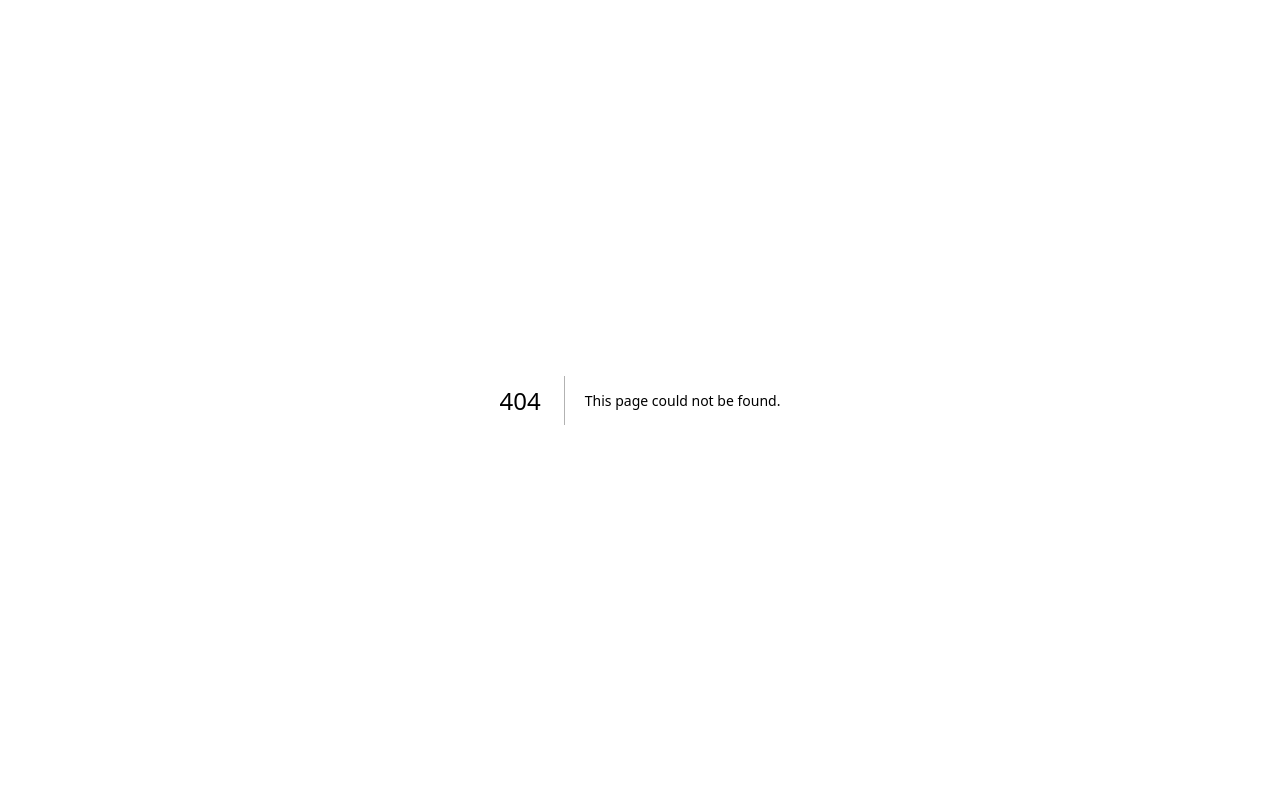
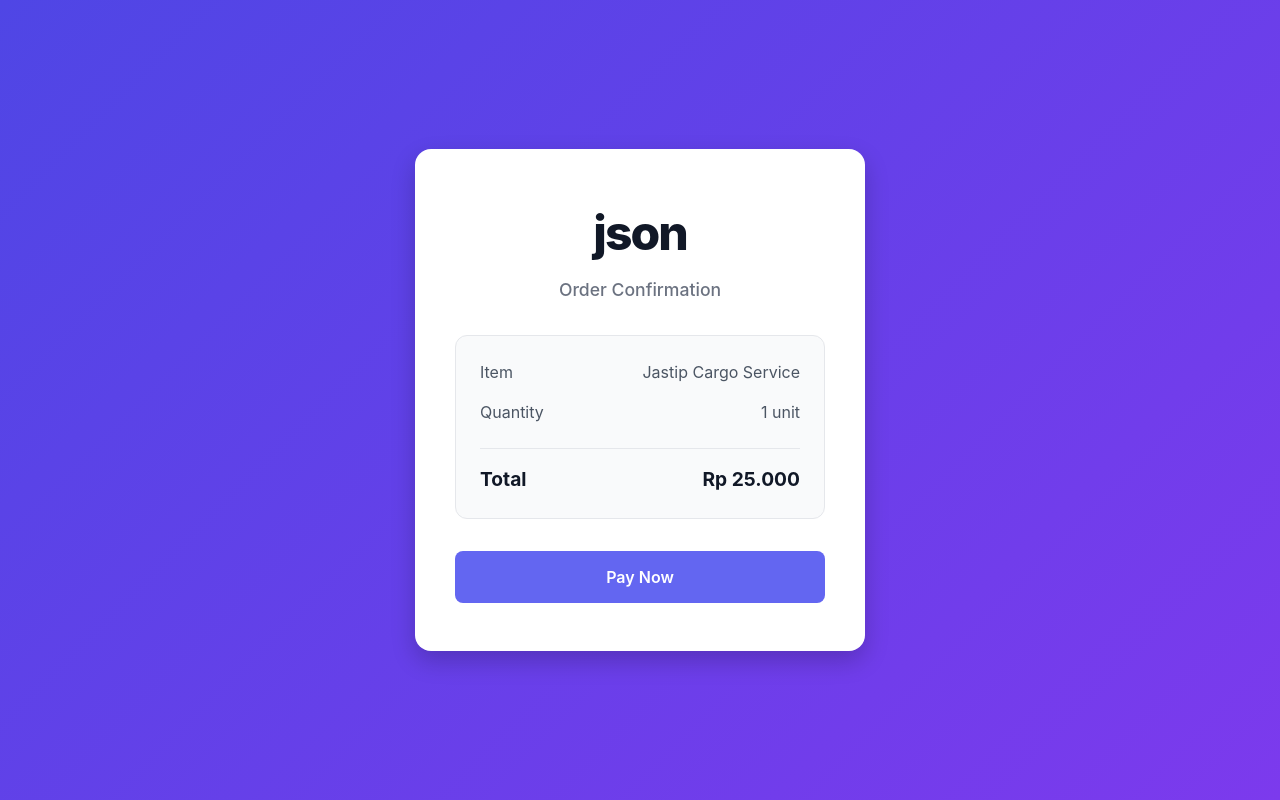
Before and after one commit to advprog-2026-B9-project/json-frontend, a Next.js app: page /order in a window 1280 px wide. Before the commit this address had no page. Built offline with nearby package versions, Linux system fonts and the light colour scheme.

Commit message:
feat(order): implement order checkout UI and backend integration

```diff
--- /dev/null
+++ b/app/order/order.module.css
@@ -0,0 +1,93 @@
+.container {
+  display: flex;
+  flex-direction: column;
+  justify-content: center;
+  align-items: center;
+  min-height: 100vh;
+  background: linear-gradient(135deg, #4f46e5 0%, #7c3aed 100%);
+  font-family: 'Inter', sans-serif;
+}
+
+.orderBox {
+  background-color: #ffffff;
+  padding: 3rem 2.5rem;
+  border-radius: 1rem;
+  box-shadow: 0 10px 25px rgba(0, 0, 0, 0.2);
+  width: 100%;
+  max-width: 450px;
+  display: flex;
+  flex-direction: column;
+  align-items: center;
+}
+
+.logoContainer {
+  display: flex;
+  align-items: center;
+  justify-content: center;
+  margin-bottom: 0.5rem;
+}
+
+.logoText {
+  font-size: 3rem;
+  font-weight: 800;
+  color: #111827;
+  letter-spacing: -2px;
+}
+
+.titleText {
+  color: #6b7280;
+  font-size: 1.1rem;
+  margin-bottom: 2rem;
+  font-weight: 500;
+}
+
+.detailsContainer {
+  width: 100%;
+  display: flex;
+  flex-direction: column;
+  gap: 1rem;
+  margin-bottom: 2rem;
+  padding: 1.5rem;
+  background-color: #f9fafb;
+  border-radius: 0.75rem;
+  border: 1px solid #e5e7eb;
+}
+
+.detailRow {
+  display: flex;
+  justify-content: space-between;
+  color: #4b5563;
+}
+
+.totalPrice {
+  border-top: 1px solid #e5e7eb;
+  padding-top: 1rem;
+  margin-top: 0.5rem;
+  font-weight: 700;
+  color: #111827;
+  font-size: 1.2rem;
+}
+
+.paymentButton {
+  width: 100%;
+  padding: 0.875rem;
+  background-color: #6366f1;
+  color: white;
+  border: none;
+  border-radius: 0.5rem;
+  font-size: 1rem;
+  font-weight: 600;
+  cursor: pointer;
+  transition: background-color 0.2s;
+}
+
+.paymentButton:hover {
+  background-color: #4f46e5;
+}
+
+.statusMsg {
+  margin-top: 1.25rem;
+  font-size: 0.9rem;
+  font-weight: 600;
+  color: #059669;
+}
--- /dev/null
+++ b/app/order/page.tsx
@@ -0,0 +1,96 @@
+'use client';
+
+import React, { useState } from 'react';
+import styles from './order.module.css';
+
+export default function OrderPage() {
+  const [loading, setLoading] = useState(false);
+  const [statusMsg, setStatusMsg] = useState('');
+  const [isSuccess, setIsSuccess] = useState(false);
+
+  const handlePayment = async () => {
+    setLoading(true);
+    setStatusMsg('Processing payment...');
+    setIsSuccess(false);
+
+    const orderPayload = {
+      titiperId: 2,
+      jastiperId: 14,
+      productId: "5ef0aa65-bebf-4280-a307-972b900dcc64",
+      quantity: 1,
+      totalPrice: 25000,
+      shippingAddress: "Fasilkom UI"
+    };
+
+    try {
+      const response = await fetch('https://json-backend-b09.taila1e039.ts.net/api/orders/checkout', {
+        method: 'POST',
+        headers: {
+          'Content-Type': 'application/json'
+        },
+        body: JSON.stringify(orderPayload),
+      });
+
+      if (response.ok) {
+        setIsSuccess(true);
+        setStatusMsg('✅ Payment successfully processed!');
+      } else {
+        const errorData = await response.text();
+        setIsSuccess(false);
+        setStatusMsg(`❌ Payment failed: ${errorData || 'Unknown error'}`);
+      }
+    } catch (error) {
+      setIsSuccess(false);
+      setStatusMsg('⚠️ Connection error. Server might be down or unreachable.');
+      console.error("Fetch error:", error);
+    } finally {
+      setLoading(false);
+    }
+  };
+
+  return (
+    <div className={styles.container}>
+      <div className={styles.orderBox}>
+
+        {}
+        <div className={styles.logoContainer}>
+          <h1 className={styles.logoText}>json</h1>
+        </div>
+
+        <h2 className={styles.titleText}>Order Confirmation</h2>
+
+        <div className={styles.detailsContainer}>
+          <div className={styles.detailRow}>
+            <span>Item</span>
+            <span>Jastip Cargo Service</span>
+          </div>
+          <div className={styles.detailRow}>
+            <span>Quantity</span>
+            <span>1 unit</span>
+          </div>
+          <div className={`${styles.detailRow} ${styles.totalPrice}`}>
+            <span>Total</span>
+            <span>Rp 25.000</span>
+          </div>
+        </div>
+
+        <button
+          className={styles.paymentButton}
+          onClick={handlePayment}
+          disabled={loading}
+        >
+          {loading ? 'Processing...' : 'Pay Now'}
+        </button>
+
+        {statusMsg && (
+          <div
+            className={styles.statusMsg}
+            style={{ color: isSuccess ? '#059669' : '#dc2626' }}
+          >
+            {statusMsg}
+          </div>
+        )}
+      </div>
+    </div>
+  );
+}
```
